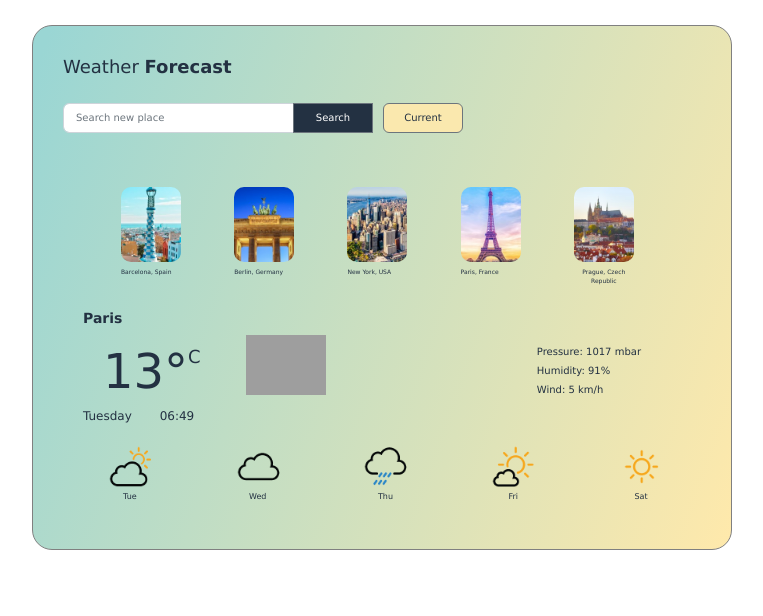
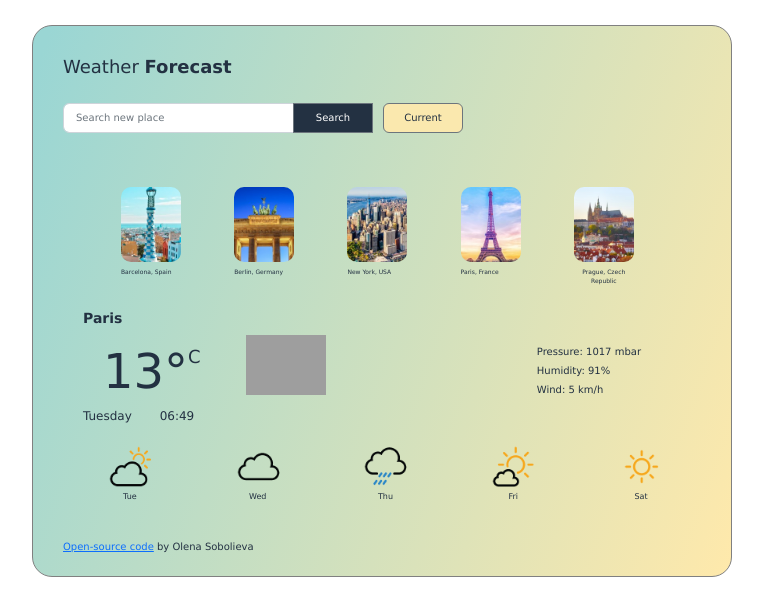
Before and after one commit to lukky2003/my-weather-app, a website built with Parcel: page index.html in a window 1280 px wide. Shown: the whole page, without its empty margins (258-1021 px from the left). Built offline with nearby package versions, Linux system fonts and the light colour scheme; no server answers; grey boxes are pictures that could not be loaded.

Commit message:
added github reference

```diff
--- a/index.html
+++ b/index.html
@@ -174,7 +174,18 @@
           </div>
         </li>
       </ul>
+      <p id="github-reference">
+        <a
+          href="https://github.com/lukky2003/my-weather-app"
+          target="_blank"
+          noreferrer
+          noopener
+          >Open-source code</a
+        >
+        by Olena Sobolieva
+      </p>
     </div>
+
     <script src="https://unpkg.com/axios@1.1.2/dist/axios.min.js"></script>
     <script src="src/index.js"></script>
   </body>
--- a/src/styles.css
+++ b/src/styles.css
@@ -7,7 +7,7 @@ body {
   margin: 25px auto;
   height: 150%;
   max-width: 700px;
-  padding: 30px 30px 30px 30px;
+  padding: 30px 30px 6px 30px;
   border: solid grey 1px;
   border-radius: 20px;
   background: linear-gradient(
@@ -147,3 +147,8 @@ h2 {
 .weather-symbol-secondary {
   width: 50px;
 }
+
+#github-reference {
+  font-size: 10px;
+  margin-top: 20px;
+}
```
